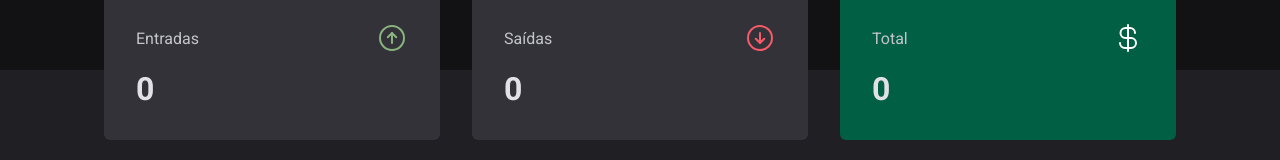
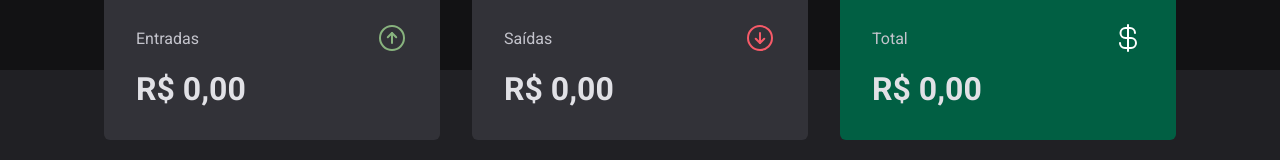
Before and after one commit to RafaelDomingues-R2D2/dt-money_frontend, a React (Vite) app: page / in a window 1280 px wide. Shown: the part 140-300 px from the top of the page. Built offline with nearby package versions, Linux system fonts and the light colour scheme; no server answers.

Commit message:
Formatando valores

```diff
--- a/src/components/Summary/index.tsx
+++ b/src/components/Summary/index.tsx
@@ -1,6 +1,7 @@
 import { ArrowCircleDown, ArrowCircleUp, CurrencyDollar } from "phosphor-react";
 import { useContext } from "react";
 import { TransactionsContext } from "../../contexts/TransactionsContext";
+import { priceFormatter } from "../../utils/formatter";
 import { SummaryCard, SummaryContainer } from "./styles";
 
 export function Summary(){
@@ -32,7 +33,7 @@ export function Summary(){
                     <span>Entradas</span>
                     <ArrowCircleUp size={32} color="#88b37e" />
                 </header>
-                <strong>{summary.income}</strong>
+                <strong>{ priceFormatter.format(summary.income) }</strong>
             </SummaryCard>
 
             <SummaryCard>
@@ -40,7 +41,7 @@ export function Summary(){
                     <span>Saídas</span>
                     <ArrowCircleDown size={32} color="#f75a68" />
                 </header>
-                <strong>{summary.outcome}</strong>
+                <strong>{ priceFormatter.format(summary.outcome) }</strong>
             </SummaryCard>
 
             <SummaryCard variant="green">
@@ -48,7 +49,7 @@ export function Summary(){
                     <span>Total</span>
                     <CurrencyDollar size={32} color="#fff" />
                 </header>
-                <strong>{summary.total}</strong>
+                <strong>{ priceFormatter.format(summary.total) }</strong>
             </SummaryCard>
         </SummaryContainer>
     )
--- a/src/pages/Transactions/indes.tsx
+++ b/src/pages/Transactions/indes.tsx
@@ -2,6 +2,7 @@ import { useContext, useEffect, useState } from "react";
 import { Header } from "../../components/Header";
 import { Summary } from "../../components/Summary";
 import { TransactionsContext } from "../../contexts/TransactionsContext";
+import { dateFormatter, priceFormatter } from "../../utils/formatter";
 import { SearchForm } from "./SerachForm";
 import { PriceHighLight, TransactionsContainer, TransactionsTable } from "./styles";
 
@@ -22,11 +23,12 @@ export function Transactions(){
                                 <td width="58%">{transaction.description}</td>
                                 <td>
                                     <PriceHighLight variant={transaction.type}>
-                                        {transaction.price}
+                                        {transaction.type === "outcome" && "- "}
+                                        {priceFormatter.format(transaction.price)}
                                     </PriceHighLight>
                                 </td>
                                 <td>{transaction.category}</td>
-                                <td>{transaction.created_at}</td>
+                                <td>{dateFormatter.format(new Date(transaction.created_at))}</td>
                             </tr>
                         )
                     })}
--- /dev/null
+++ b/src/utils/formatter.ts
@@ -0,0 +1,6 @@
+export const dateFormatter = new Intl.DateTimeFormat("pt-BR")
+
+export const priceFormatter = new Intl.NumberFormat("pt-BR", {
+    style: "currency",
+    currency: "BRL"
+})
```
